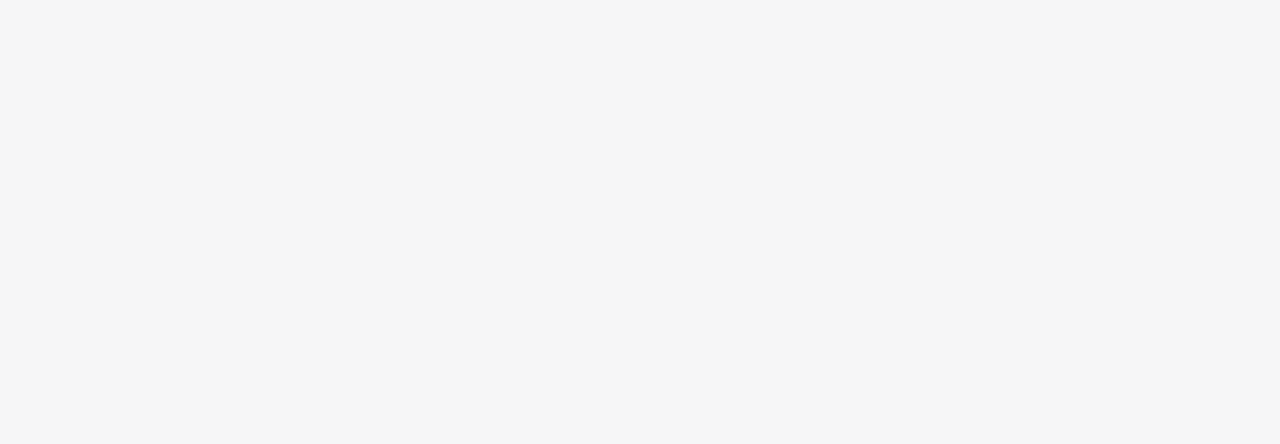
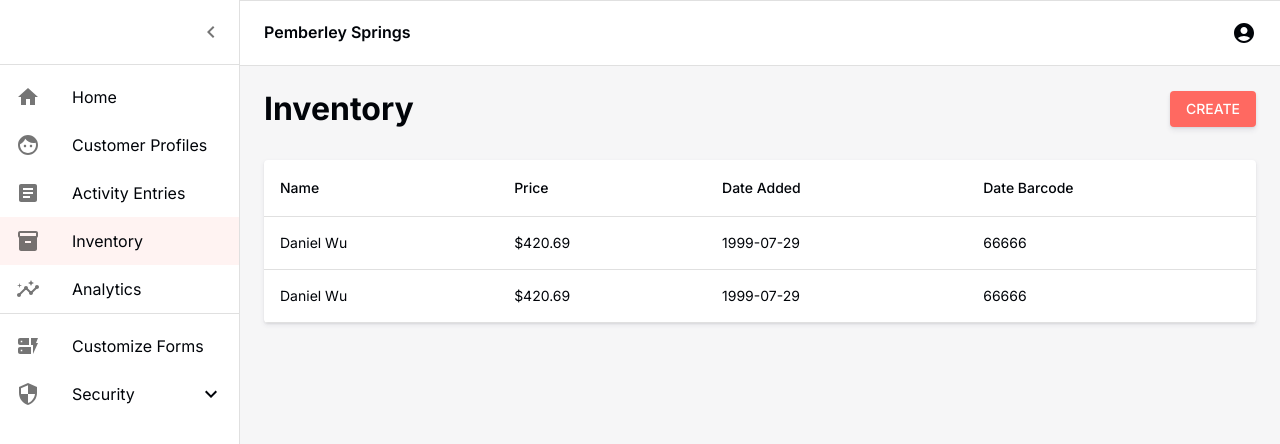
Before and after one commit to KonomiAI/Chronicle, a React (Vite) app in the folder client/: page /inventory in a window 1280 px wide. Before the commit this address had no page. Shown: the top 444 px of the page. Built offline with nearby package versions, Linux system fonts and the light colour scheme.

Commit message:
feat: add inventory routing

```diff
--- a/client/src/components/drawer/index.tsx
+++ b/client/src/components/drawer/index.tsx
@@ -108,12 +108,16 @@ export default function ChronicleDrawer({
           </ListItemIcon>
           <ListItemText primary="Activity Entries" />
         </ListItem>
-        <ListItem button key="inventory">
+        <ListItemButton
+          component="a"
+          href="/inventory"
+          selected={pathname === '/inventory'}
+        >
           <ListItemIcon>
             <Inventory />
           </ListItemIcon>
           <ListItemText primary="Inventory" />
-        </ListItem>
+        </ListItemButton>
         <ListItem button key="analytics">
           <ListItemIcon>
             <Insights />
--- a/client/src/main.tsx
+++ b/client/src/main.tsx
@@ -12,6 +12,9 @@ import MainContainer from './pages/container';
 import LandingPage from './pages/landing';
 import StaffListPage from './pages/staff-list/StaffList';
 import StaffDetailsPage from './pages/staff-details/StaffDetails';
+import InventoryListPage from './pages/inventory/InventoryList';
+import InventoryCreatePage from './pages/inventory/InventoryCreate';
+import InventoryEditPage from './pages/inventory/InventoryEdit';
 
 const queryClient = new QueryClient();
 
@@ -27,6 +30,10 @@ ReactDOM.render(
               <Route index element={<LandingPage />} />
               <Route path="staff" element={<StaffListPage />} />
               <Route path="staff/:id" element={<StaffDetailsPage />} />
+              <Route path="inventory" element={<InventoryListPage />} />
+              <Route path="inventory/create" element={<InventoryCreatePage />} />
+              {/* Will need to make this dynamic to the path inventory/edit/:id */}
+              <Route path="inventory/edit" element={<InventoryEditPage />} />
             </Route>
           </Routes>
         </BrowserRouter>
--- a/client/src/pages/inventory-list/Inventory.tsx
+++ b/client/src/pages/inventory/InventoryList.tsx
@@ -12,6 +12,7 @@ import {
   TableHead,
   TableRow,
 } from '@mui/material';
+import { Link } from 'react-router-dom';
 
 import PageHeader from '../../components/page-header/PageHeader';
 import Spacer from '../../components/spacer/Spacer';
@@ -38,7 +39,7 @@ export default function InventoryPage() {
       <PageHeader
         pageTitle="Inventory"
         action={
-          <Button variant="contained">
+          <Button component={Link} to="/inventory/create" variant="contained" >
             Create
           </Button>
         }
```
